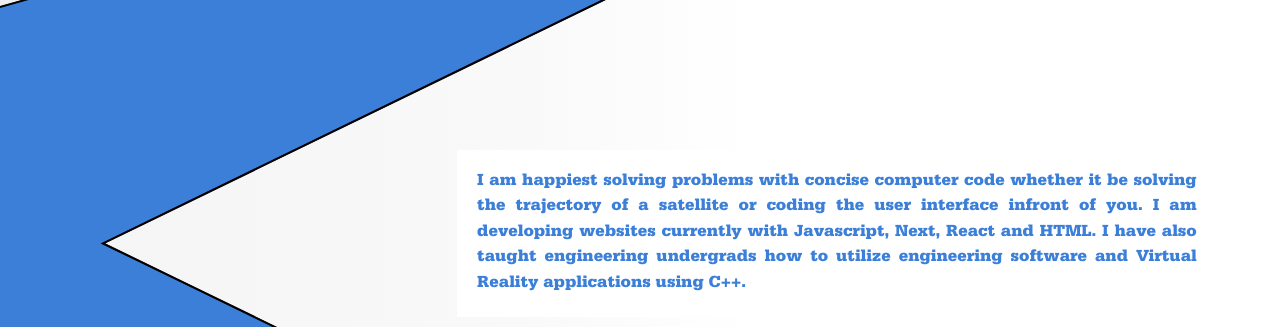
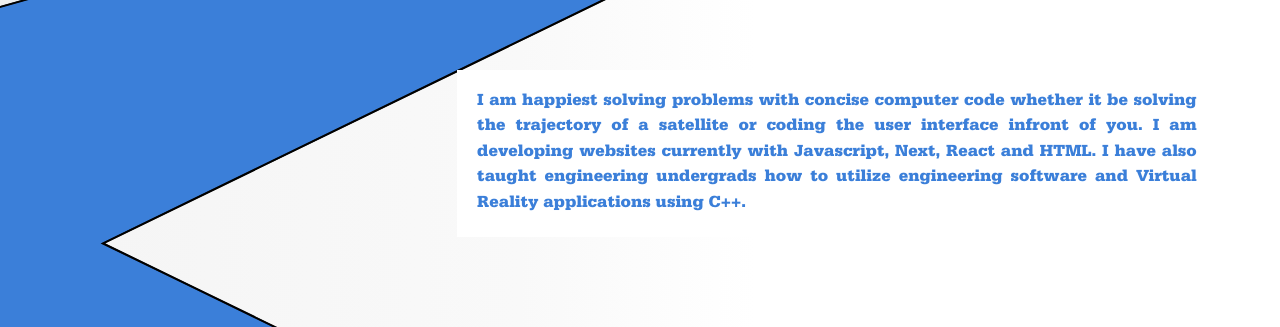
Before and after one commit to drsfieldsIMA/portfolio, a Next.js app: page / in a window 1280 px wide. Shown: the part 473-800 px from the top of the page. Built offline with nearby package versions, Linux system fonts and the light colour scheme.

Commit message:
remove forward slash

```diff
--- a/pages/index.tsx
+++ b/pages/index.tsx
@@ -240,7 +240,7 @@ function Home() {
 							</div>
 							<p>Hikes Adventure Trails</p>
 							<div className='btn-block'>
-								<Link href='http://www.fishcab.no/portfolio/hikes/'>
+								<Link href='http://www.fishcab.no/portfolio/hikes'>
 									<a className='btn-primary'>Hikes Adventures Trails</a>
 								</Link>
 								<Link href=' https://github.com/drsfieldsIMA/hikes/tree/main'>
@@ -258,7 +258,7 @@ function Home() {
 							/>
 							<p>Hikes Adventure Trails</p>
 							<div className='btn-block'>
-								<Link href='http://www.fishcab.no/portfolio/hikes/'>
+								<Link href='http://www.fishcab.no/portfolio/hikes'>
 									<a className='btn-primary'>Hikes Adventures Trails</a>
 								</Link>
 								<Link href=' https://github.com/drsfieldsIMA/hikes/tree/main'>
--- a/styles/base/_reset.scss
+++ b/styles/base/_reset.scss
@@ -25,7 +25,7 @@ body {
 }
 
 body {
-    background-color: #ffc8a2 !important;
+    background-color: #3b7fd9 !important;
   }
 
   h1,
--- a/styles/globals.scss
+++ b/styles/globals.scss
@@ -562,7 +562,7 @@ footer {
     background-color: white;
     color: #3b7fd9;
     width: 60%;
-    margin: 22rem 0 4rem 35%;
+    margin: 17rem 0 4rem 35%;
     text-align:justify!important;
 }
 
```
